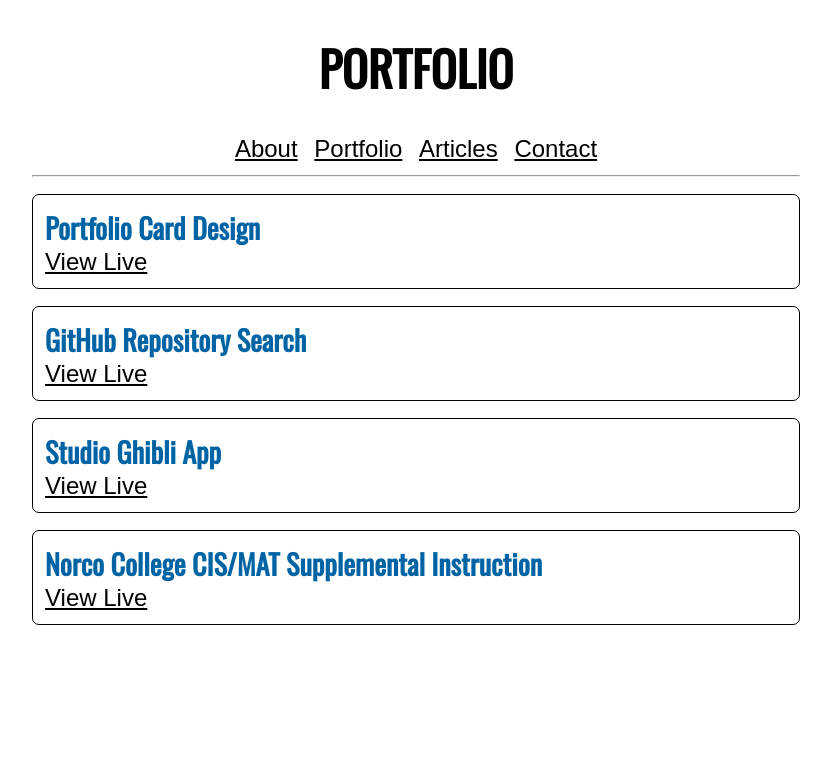
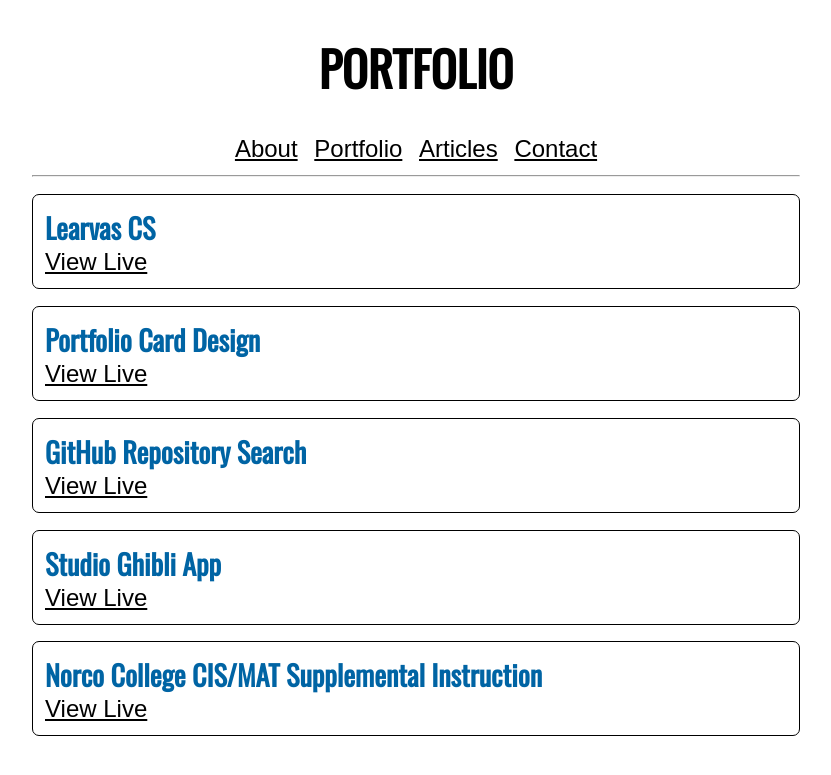
Before and after one commit to johnnyvalles/johnnyvalles.github.io, a Jekyll site: the page built from portfolio.html, in a window 1280 px wide. Shown: the top 775 px of the page, without its empty margins (224-1055 px from the left). Built offline with Jekyll 4.4.1, drawn with Linux system fonts in a browser that asks for light colours; a style sheet for code colours, icons or effects is not loaded.

Commit message:
Add Learnvas prototype project

```diff
--- a/_data/projects.yml
+++ b/_data/projects.yml
@@ -1,8 +1,14 @@
+- name: Learvas CS
+  live: http://github.com/johnnyvalles/learnvas.git/
+
 - name: Portfolio Card Design
   live: http://johnnyvalles.com/portfolio-card/
+
 - name: GitHub Repository Search
   live: https://johnnyvalles.com/repo-search/
+
 - name: Studio Ghibli App
   live: https://johnnyvalles.com/ghibli-app/
+
 - name: Norco College CIS/MAT Supplemental Instruction
   live: http://johnnyvalles.com/web-development/full-websites/sil-website/index.html
```
